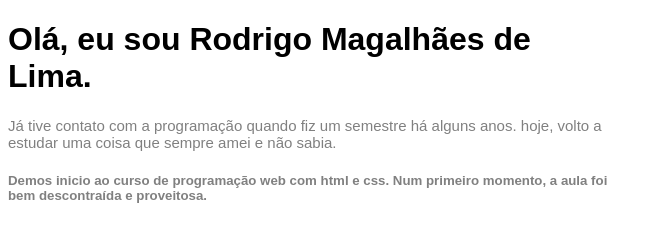
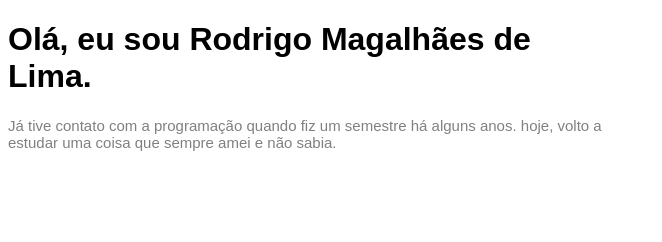
Before and after one commit to rodrigomdelimadev93/jd_fortaleza, a plain HTML site: page index.html in a window 1280 px wide. Shown: the whole page, without its empty margins (0-662 px from the left). Drawn offline with Linux system fonts and the light colour scheme.

Commit message:
Add files via upload

```diff
--- a/index.html
+++ b/index.html
@@ -30,10 +30,7 @@
         volto a estudar uma coisa que sempre amei e não sabia.
     </p>
 
-    <h5>
-        Demos inicio ao curso de programação web com html e css. Num primeiro momento, a aula foi bem descontraída e proveitosa.
 
-    </h5>
 </div>
 
 
```
